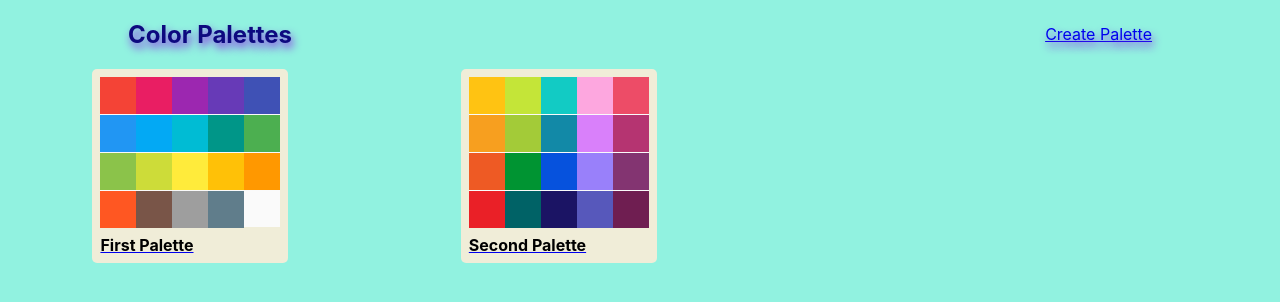
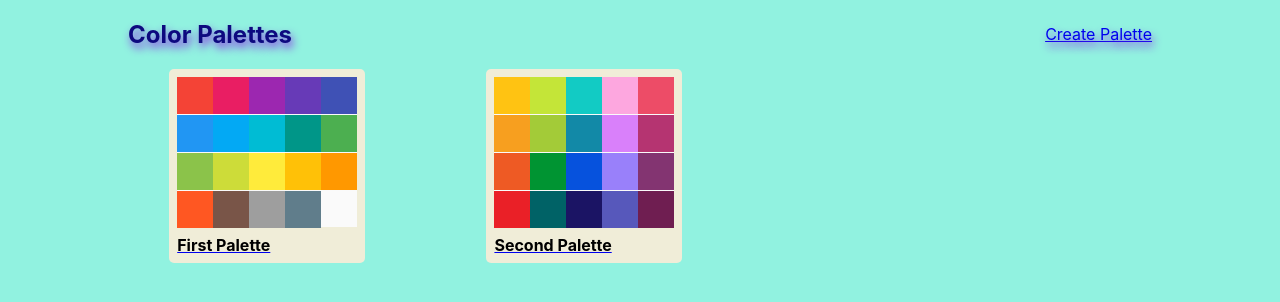
Before and after one commit to katemat/final-project, a React (Create React App) app: page / in a window 1280 px wide. Shown: the top 302 px of the page. Built offline with nearby package versions, Linux system fonts and the light colour scheme.

Commit message:
updated some style

```diff
--- a/src/PaletteList.css
+++ b/src/PaletteList.css
@@ -28,7 +28,7 @@
   box-sizing: border-box;
   width: 100%;
   display: grid;
-  grid-template-columns: repeat(3, 35%);
+  grid-template-columns: repeat(3, 30%);
   justify-content: center;
   grid-gap: 10px;
 }
```
